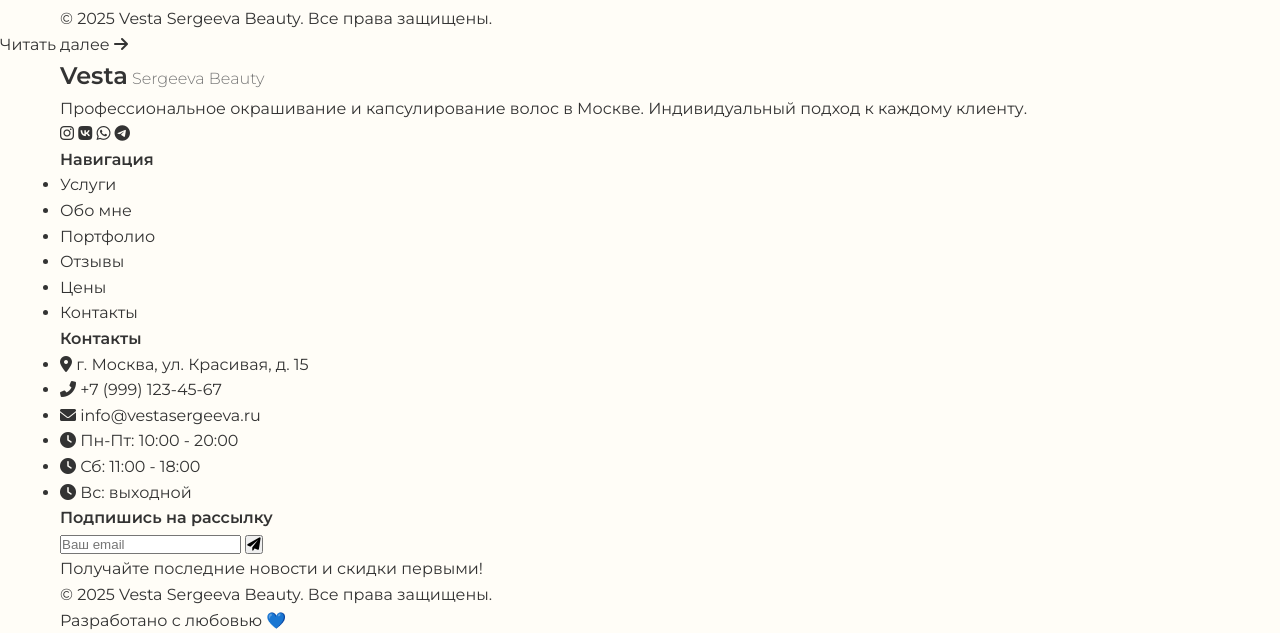
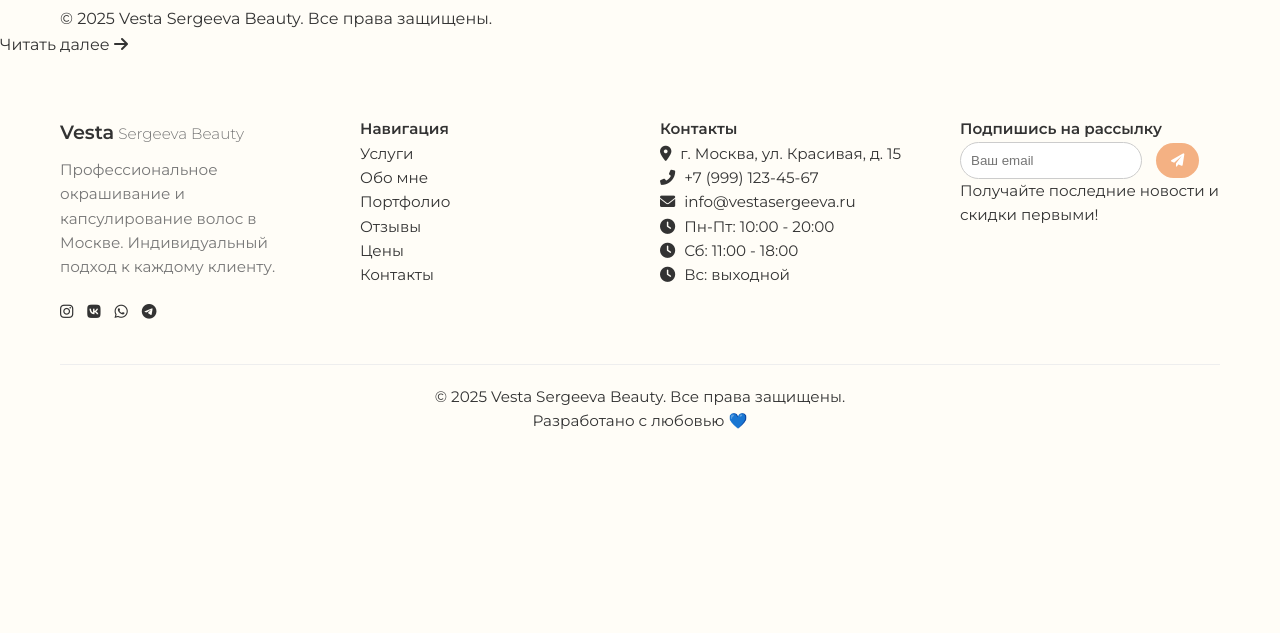
Before and after one commit to RuslanRuslan89/vesta1, a plain HTML site: page index.html in a window 1280 px wide. Shown: the part 4645-5278 px from the top of the page. After the commit the page ends 5138 px from the top, so only its background shows below. Drawn offline with nearby package versions, Linux system fonts and the light colour scheme; a script that the page names is missing.

Commit message:
Update style.css

```diff
--- a/css/style.css
+++ b/css/style.css
@@ -300,3 +300,84 @@ body {
     font-weight: 600;
     color: #333;
 }
+/* Footer */
+.footer {
+    background-color: #fffdf7;
+    padding: 60px 20px;
+    font-size: 0.95rem;
+}
+
+.footer-grid {
+    display: grid;
+    grid-template-columns: repeat(auto-fit, minmax(200px, 1fr));
+    gap: 40px;
+    margin-bottom: 40px;
+}
+
+.footer-logo .logo-text {
+    font-weight: 700;
+    font-size: 1.2rem;
+}
+
+.footer-logo p {
+    color: #777;
+    margin-top: 10px;
+    margin-bottom: 20px;
+}
+
+.footer-nav ul, .footer-contact ul, .footer-newsletter ul {
+    list-style: none;
+    padding-left: 0;
+}
+
+.footer-nav a, .footer-contact a {
+    color: #333;
+    text-decoration: none;
+    transition: color 0.3s ease;
+}
+
+.footer-nav a:hover, .footer-contact a:hover {
+    color: #f4b183;
+}
+
+.social-icons a {
+    margin-right: 10px;
+    color: #333;
+    transition: color 0.3s ease;
+}
+
+.social-icons a:hover {
+    color: #f4b183;
+}
+
+.footer-contact i {
+    margin-right: 5px;
+}
+
+.footer-newsletter input {
+    padding: 10px;
+    border: 1px solid #ccc;
+    border-radius: 20px;
+    width: 70%;
+    margin-right: 10px;
+}
+
+.footer-newsletter button {
+    background-color: #f4b183;
+    color: white;
+    border: none;
+    padding: 10px 15px;
+    border-radius: 20px;
+    cursor: pointer;
+    transition: background 0.3s ease;
+}
+
+.footer-newsletter button:hover {
+    background-color: #e09d70;
+}
+
+.footer-bottom {
+    text-align: center;
+    border-top: 1px solid #eee;
+    padding-top: 20px;
+}
```
